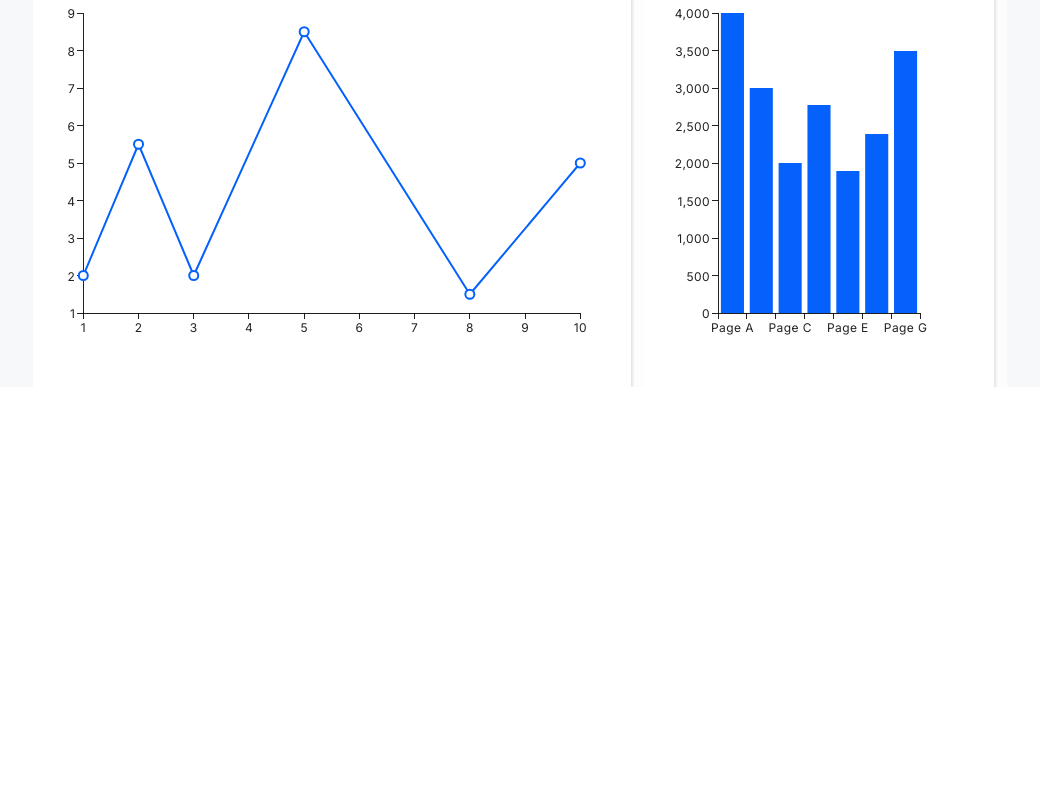
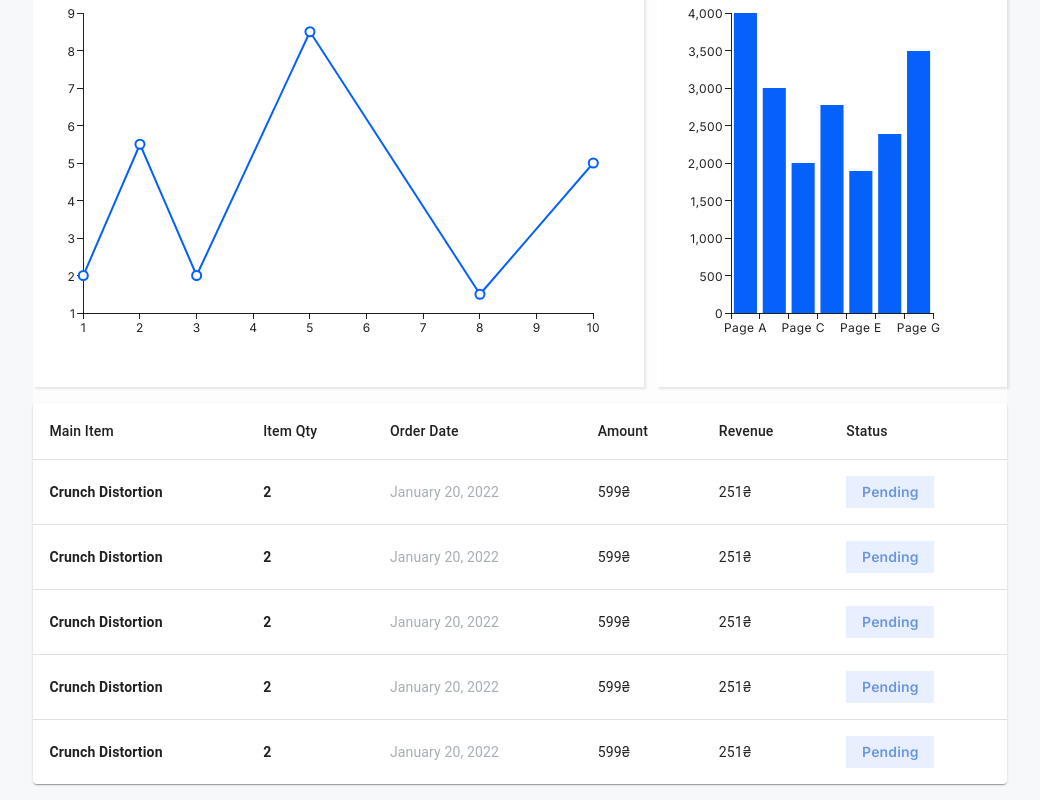
Before and after one commit to yuri-rudenko/saleTracker, a React (Create React App) app in the folder frontend/: page / in a window 1280 px wide. Shown: the part 562-1362 px from the top of the page, without its empty margins (235-1275 px from the left). Before the commit the page ends 949 px from the top, so only its background shows below. Built offline with nearby package versions, Linux system fonts and the light colour scheme.

Commit message:
added-table-layout

```diff
--- a/frontend/src/App.jsx
+++ b/frontend/src/App.jsx
@@ -3,6 +3,7 @@ import Header from './Components/Header';
 import StatsBlock from './Components/Stats-Block';
 import RevenueGraph from './Components/RevenueGraph';
 import ViewsGraph from './Components/ViewsGraph';
+import RecentOrders from './Components/RecentOrders';
 
 function App() {
   return (
@@ -29,6 +30,9 @@ function App() {
                 <RevenueGraph/>
                 <ViewsGraph/>
               </div>
+              <div className="recent-orders">
+                <RecentOrders/>
+              </div>
             </div>
         </div>
 
--- /dev/null
+++ b/frontend/src/Components/RecentOrders.jsx
@@ -0,0 +1,60 @@
+import React from 'react';
+import Table from '@mui/material/Table';
+import TableBody from '@mui/material/TableBody';
+import TableCell from '@mui/material/TableCell';
+import TableContainer from '@mui/material/TableContainer';
+import TableHead from '@mui/material/TableHead';
+import TableRow from '@mui/material/TableRow';
+import Paper from '@mui/material/Paper';
+import OrderStatusButton from './Small/OrderStatusButton/OrderStatusButton';
+
+function createData(name, qty, date, amount, revenue, status) {
+    return { name, qty, date, amount, revenue, status };
+}
+
+const rows = [
+    createData('Crunch Distortion', 2, "January 20, 2022", '599₴', '251₴', <OrderStatusButton/>),
+    createData('Crunch Distortion', 2, "January 20, 2022", '599₴', '251₴', <OrderStatusButton/>),
+    createData('Crunch Distortion', 2, "January 20, 2022", '599₴', '251₴', <OrderStatusButton/>),
+    createData('Crunch Distortion', 2, "January 20, 2022", '599₴', '251₴', <OrderStatusButton/>),
+    createData('Crunch Distortion', 2, "January 20, 2022", '599₴', '251₴', <OrderStatusButton/>),
+];
+
+
+const RecentOrders = () => {
+    return (
+        <div>
+            <TableContainer style={{margin: "16px 0px"}} component={Paper}>
+              <Table sx={{ minWidth: 650 }} aria-label="simple table">
+                <TableHead>
+                  <TableRow>
+                    <TableCell align="left">Main Item</TableCell>
+                    <TableCell align="left">Item Qty</TableCell>
+                    <TableCell align="left">Order Date</TableCell>
+                    <TableCell align="left">Amount</TableCell>
+                    <TableCell align="left">Revenue</TableCell>
+                    <TableCell align="left">Status</TableCell>
+                  </TableRow>
+                </TableHead>
+                <TableBody>
+                  {rows.map((row) => (
+                    <TableRow
+                      key={row.name}
+                      sx={{ '&:last-child td, &:last-child th': { border: 0 } }}
+                    >
+                      <TableCell style={{fontWeight: 600}} align="left">{row.name}</TableCell>
+                      <TableCell style={{fontWeight: 600}} align="left">{row.qty}</TableCell>
+                      <TableCell style={{color: "#A7AEB1"}}  align="left">{row.date}</TableCell>
+                      <TableCell align="left">{row.amount}</TableCell>
+                      <TableCell align="left">{row.revenue}</TableCell>
+                      <TableCell align="left">{row.status}</TableCell>
+                    </TableRow>
+                  ))}
+                </TableBody>
+              </Table>
+            </TableContainer>
+        </div>
+    );
+}
+
+export default RecentOrders;
--- /dev/null
+++ b/frontend/src/Components/Small/OrderStatusButton/OrderStatusButton.css
@@ -0,0 +1,18 @@
+.order-status-button-container .main-button {
+    width: 88px;
+    height: 32px;
+    display: flex;
+    align-items: center;
+    justify-content: center;
+    padding: 8px 18.5px;
+}
+
+.order-status-button-container .main-button p {
+    font-size: 14px;
+    font-weight: 600;
+}
+
+.order-status-button-container .pending {
+    background-color: #E8F0FF;
+    color: #6C97DE;
+}
--- /dev/null
+++ b/frontend/src/Components/Small/OrderStatusButton/OrderStatusButton.jsx
@@ -0,0 +1,14 @@
+import React from 'react';
+import './OrderStatusButton.css';
+
+const OrderStatusButton = () => {
+    return (
+        <div className='order-status-button-container'>
+            <div className='main-button pending'>
+                <p>Pending</p>
+            </div>
+        </div>
+    );
+}
+
+export default OrderStatusButton;
--- a/frontend/src/styles/style.css
+++ b/frontend/src/styles/style.css
@@ -104,7 +104,6 @@ input {
     justify-content: space-between;
     flex-wrap: wrap;
     gap: 10px;
-    margin: 0px 5px;
 }
 
 .wrapper .body .stats-blocks .block {
@@ -208,7 +207,6 @@ input {
 
 .wrapper .body .graphs .views-container {
     min-width: 350px;
-    margin-right: 13px;
     padding: 24px;
     flex: 1 1 30%;
     background-color: white;
```
